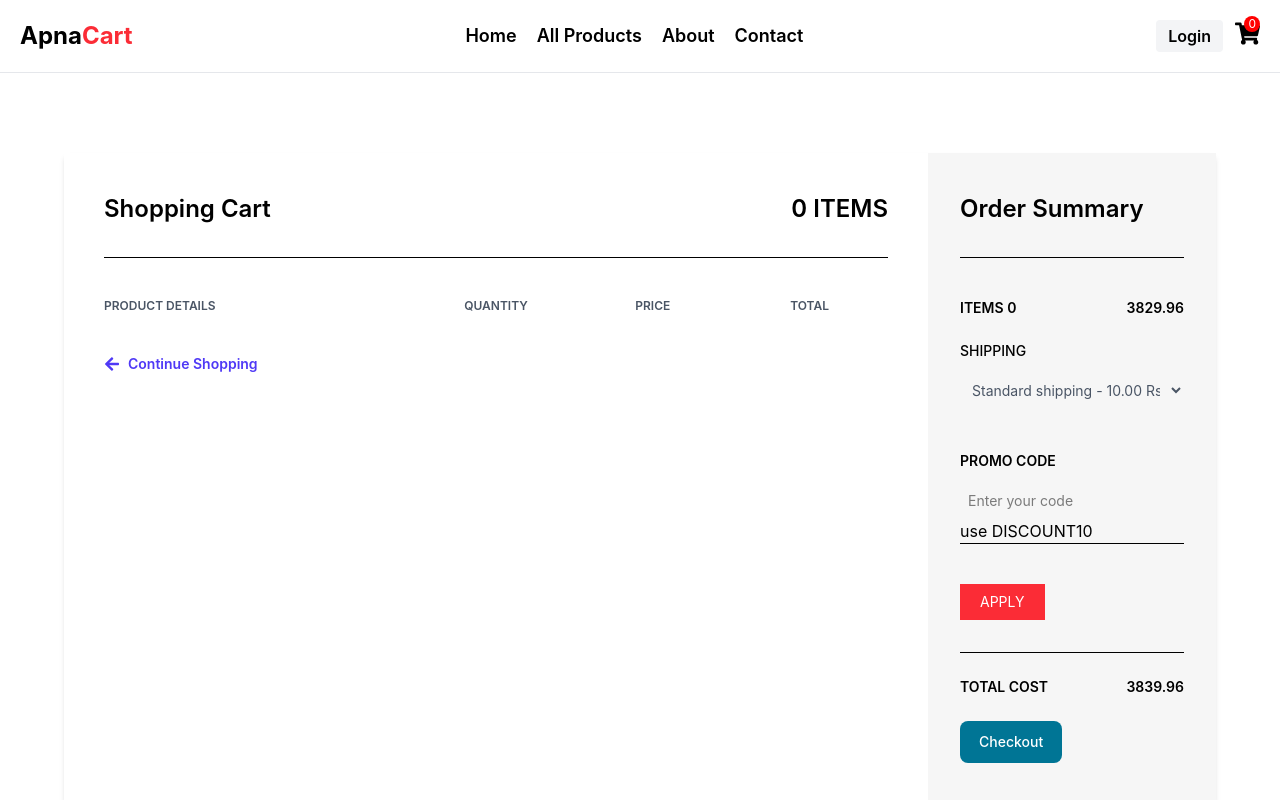
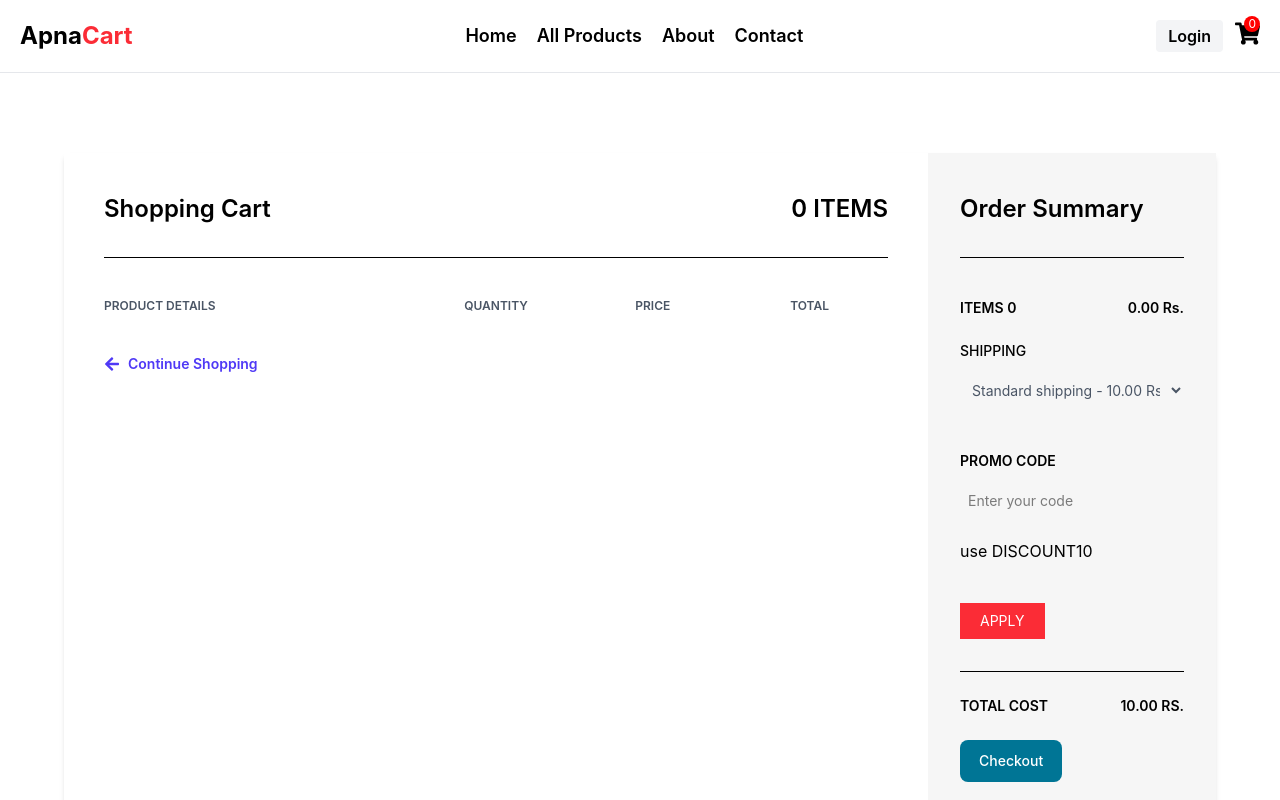
Before and after one commit to shobhit-joshi-8/Apna_Cart, a React (Vite) app: page /cart in a window 1280 px wide. Shown: the top 800 px of the page. Built offline with nearby package versions, Linux system fonts and the light colour scheme.

Commit message:
feat: Calculate cart amount

```diff
--- a/src/App.jsx
+++ b/src/App.jsx
@@ -11,6 +11,8 @@ import Layout from './components/layout/Layout'
 function App() {
 
     const [cart, setCart] = useState([]);
+     const [promoCode, setPromoCode] = useState("");
+    const [discount, setDiscount] = useState(0);
 
     const addToCart = (product) => {
 
@@ -42,6 +44,31 @@ function App() {
         setCart(updatedCart);
     }
 
+    const getTotalAmount = () => {
+        const totalPrice = cart.reduce((total, item) => {
+            return total +  item?.price * item.quantity;
+        }, 0);
+
+        return totalPrice - discount;
+    }
+
+    const finalAmount = () => {
+        return getTotalAmount() + 10;
+    }
+
+
+
+    const applyPromoCode = () => {
+        if(promoCode == "DISCOUNT10" && finalAmount() > 10){
+            setDiscount(finalAmount() * 0.1)
+            setPromoCode("");
+        }
+        else{
+            alert("Invalid Coupon Code");
+        }
+    }
+
+
     return (
         <>
             <div>
@@ -49,7 +76,7 @@ function App() {
                     <Layout cart={cart}>
                         <Routes>
                             <Route path='/' element={<Home />} />
-                            <Route path='/cart' element={<Cart cart={cart} handleItemIncrement={handleItemIncrement} handleItemDecrement={handleItemDecrement} handleRemove={handleRemove} />} />
+                            <Route path='/cart' element={<Cart cart={cart} promoCode={promoCode} setPromoCode={setPromoCode} applyPromoCode={applyPromoCode} finalAmount={finalAmount} handleItemIncrement={handleItemIncrement} handleItemDecrement={handleItemDecrement} handleRemove={handleRemove} getTotalAmount={getTotalAmount} />} />
                             <Route path='/allproducts' element={<AllProducts addToCart={addToCart} />} />
                             <Route path='/login' element={<Login />} />
                             <Route path='/signup' element={<SignUp />} />
--- a/src/pages/cart/Cart.jsx
+++ b/src/pages/cart/Cart.jsx
@@ -1,13 +1,13 @@
-import React from "react";
+import { useState } from "react";
 import { FaArrowLeft } from "react-icons/fa";
 import { Link } from "react-router-dom";
 
-const Cart = ({ cart, handleItemIncrement, handleItemDecrement, handleRemove }) => {
+const Cart = ({ cart, handleItemIncrement, handleItemDecrement, handleRemove, getTotalAmount, finalAmount, applyPromoCode, promoCode, setPromoCode }) => {
 
 
     return (
         <div>
-            <div className="w-[90%] mx-auto mt-[80px]">
+            <div className="w-[90%] mx-auto mt-20">
                 <div className="container mx-auto mt-10">
                     <div className="flex flex-col lg:flex-row shadow-md my-10">
                         <div className="w-full lg:w-3/4 bg-white px-10 py-10">
@@ -88,7 +88,7 @@ const Cart = ({ cart, handleItemIncrement, handleItemDecrement, handleRemove })
                                     </span>
 
                                     <span className="text-center w-1/5 font-semibold text-sm">
-                                        {item.price * item.quantity} Rs.
+                                        {(item.price * item.quantity).toFixed(2)} Rs.
                                     </span>
                                 </div>
                             ))}
@@ -122,7 +122,7 @@ const Cart = ({ cart, handleItemIncrement, handleItemDecrement, handleRemove })
                                 </span>
 
                                 <span className="font-semibold text-sm">
-                                    3829.96
+                                    {getTotalAmount().toFixed(2)} Rs.
                                 </span>
                             </div>
 
@@ -152,17 +152,16 @@ const Cart = ({ cart, handleItemIncrement, handleItemDecrement, handleRemove })
                                     type="text"
                                     id="promo"
                                     placeholder="Enter your code"
-                                    className="p-2 text-sm w-full"
-                                    value=""
-                                    readOnly
+                                    className="p-2 text-sm w-full mb-5"
+                                    value={promoCode}
+                                    onChange={(e) => setPromoCode(e.target.value)}
                                 />
 
                                 <span>use DISCOUNT10</span>
 
-                                <hr />
                             </div>
 
-                            <button className="bg-red-500 hover:bg-red-600 px-5 py-2 text-sm text-white uppercase">
+                            <button className="bg-red-500 hover:bg-red-600 px-5 py-2 text-sm text-white uppercase" onClick={applyPromoCode}>
                                 Apply
                             </button>
 
@@ -171,7 +170,7 @@ const Cart = ({ cart, handleItemIncrement, handleItemDecrement, handleRemove })
                                 <div className="flex font-semibold justify-between py-6 text-sm uppercase">
                                     <span>Total cost</span>
 
-                                    <span>3839.96</span>
+                                    <span>{finalAmount().toFixed(2)} Rs.</span>
                                 </div>
 
                                 <button
```
